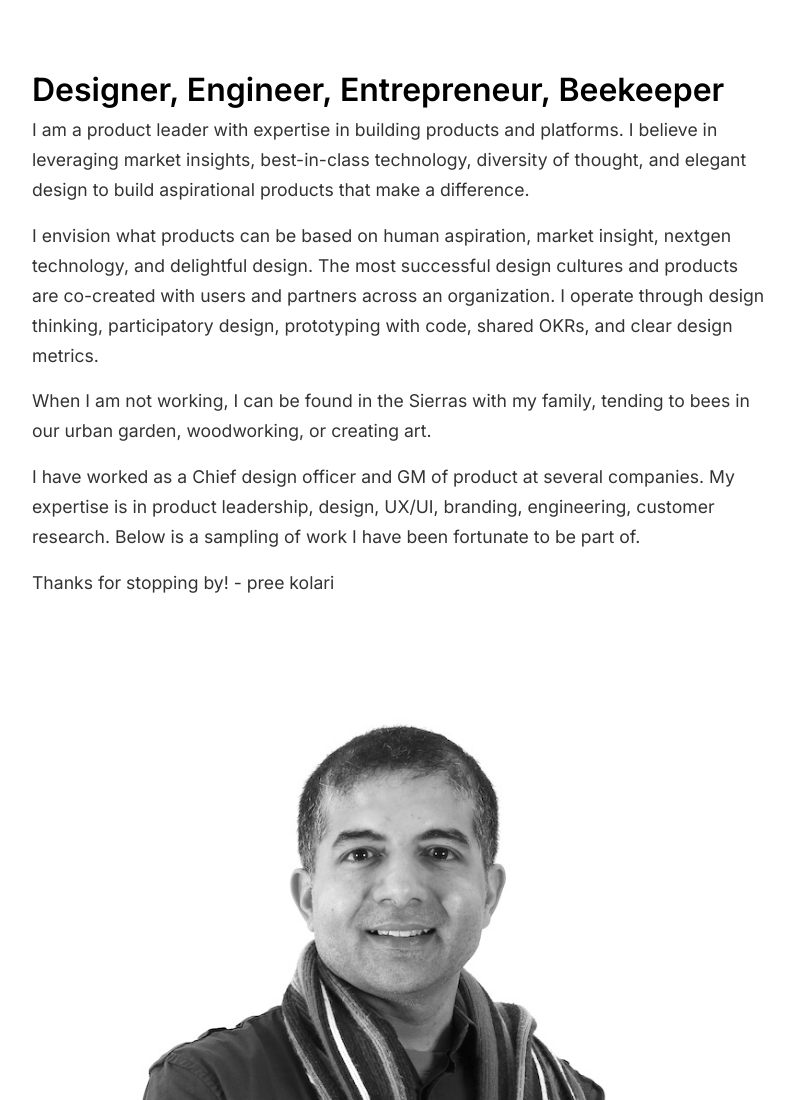
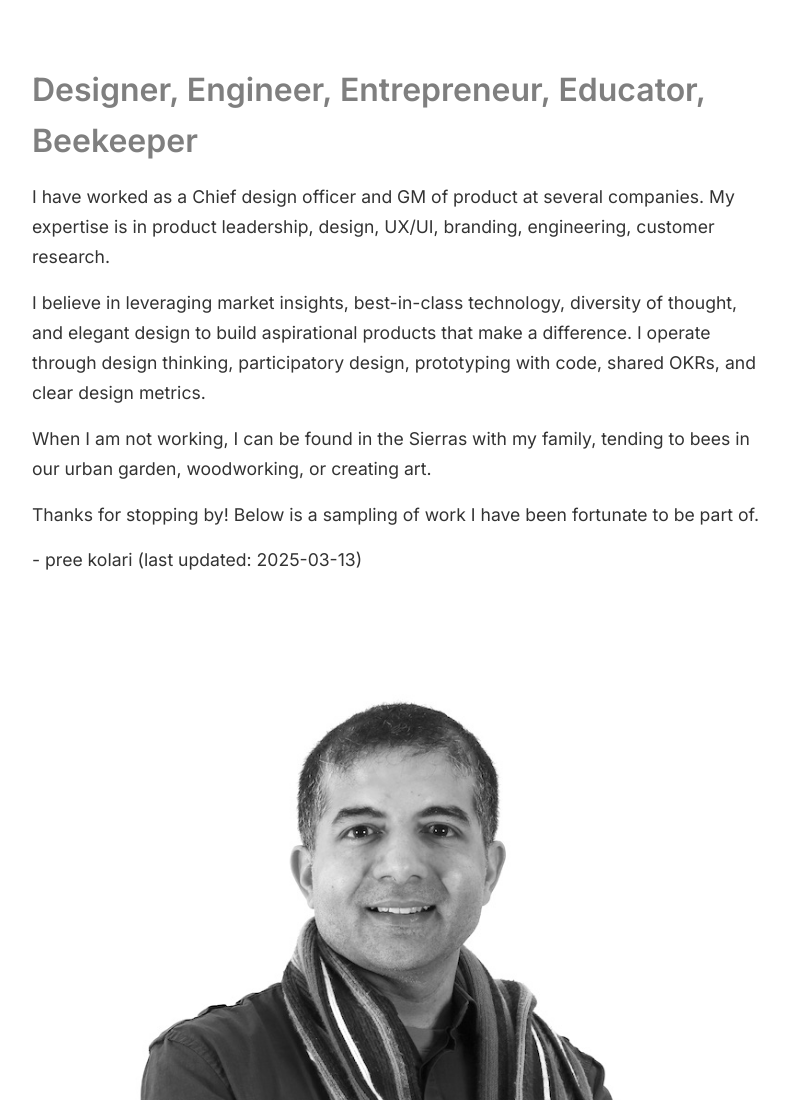
Before and after one commit to kolari/kolari.github.io, a plain HTML site: page index.html in a window 1280 px wide. Shown: the top 1100 px of the page, without its empty margins (240-1034 px from the left). Drawn offline with Linux system fonts and the light colour scheme.

Commit message:
text updates

```diff
--- a/index.html
+++ b/index.html
@@ -20,9 +20,15 @@
             margin: 0 auto;
             padding: 4rem 2rem;
             text-align: left;
-            font-weight: 300;
+            font-weight: 100;
         }
 
+        h1 {
+            font-size: 2rem;
+            font-weight: 1000;
+            color: rgba(0, 0, 0, 0.5);
+            margin-bottom: 1rem;
+        }
         nav {
             align-content: right;
             margin-bottom: 5rem;
@@ -170,27 +176,28 @@
 </head>
 <body>
     <div class="header">
-        <h1>Designer, Engineer, Entrepreneur, Beekeeper</h1>
+        <h1>Designer, Engineer, Entrepreneur, Educator, Beekeeper</h1>
     </div>
     <div class="content">
         <p>
-            I am a product leader with expertise in building products and platforms. I believe in leveraging market insights, best-in-class technology, diversity of thought, and elegant design to build aspirational products that make a difference.
+            I have worked as a Chief design officer and GM of product at several companies. My expertise is in product leadership, design, UX/UI, branding, engineering, customer research.
         </p>
         <p>
-            I envision what products can be based on human aspiration, market insight, nextgen technology, and delightful design. The most successful design cultures and products are co-created with users and partners across an organization. I operate through design thinking, participatory design, prototyping with code, shared OKRs, and clear design metrics.
+            I believe in leveraging market insights, best-in-class technology, diversity of thought, and elegant design to build aspirational products that make a difference. I operate through design thinking, participatory design, prototyping with code, shared OKRs, and clear design metrics.
         </p>
         <p>
             When I am not working, I can be found in the Sierras with my family, tending to bees in our urban garden, woodworking, or creating art.
-        <p>
-            I have worked as a Chief design officer and GM of product at several companies. My expertise is in product leadership, design, UX/UI, branding, engineering, customer research. Below is a sampling of work I have been fortunate to be part of.
         </p>
         <p>
-           Thanks for stopping by!
-           - pree kolari
+            Thanks for stopping by! Below is a sampling of work I have been fortunate to be part of.
+        </p>
+        <p>
+           - pree kolari (last updated: 2025-03-13)
         </p>
         <div class="full-width-image-at100">
             <img src="images/profile_photo_jpg.jpg" alt="Edge to Edge Image" style="width: 100%; height: auto;">
         </div>
+        <p></p>
         <div class="full-width-image">
             <img src="images/Klaviyo_IPO.jpg" alt="Edge to Edge Image" style="width: 100%; height: auto;">
         </div>
```
